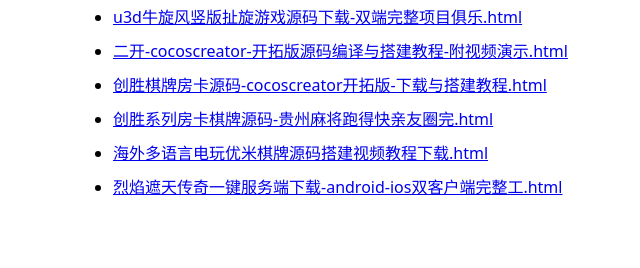
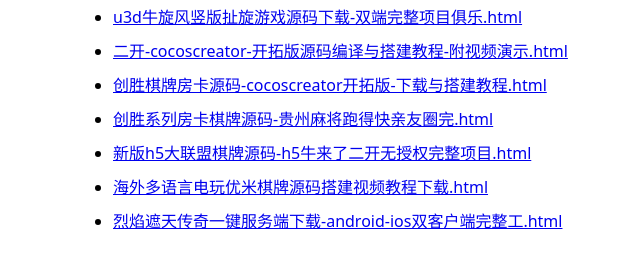
Before and after one commit to opmhoubue-eng/yuanmago-posts, a plain HTML site: page docs/index.html in a window 1280 px wide. Shown: the part 136-404 px from the top of the page, without its empty margins (137-777 px from the left). Drawn offline with Linux system fonts and the light colour scheme.

Commit message:
Add/Update docs/index.html

```diff
--- a/docs/index.html
+++ b/docs/index.html
@@ -8,5 +8,6 @@
 <li><a href="./二开-cocoscreator-开拓版源码编译与搭建教程-附视频演示.html">二开-cocoscreator-开拓版源码编译与搭建教程-附视频演示.html</a></li>
 <li><a href="./创胜棋牌房卡源码-cocoscreator开拓版-下载与搭建教程.html">创胜棋牌房卡源码-cocoscreator开拓版-下载与搭建教程.html</a></li>
 <li><a href="./创胜系列房卡棋牌源码-贵州麻将跑得快亲友圈完.html">创胜系列房卡棋牌源码-贵州麻将跑得快亲友圈完.html</a></li>
+<li><a href="./新版h5大联盟棋牌源码-h5牛来了二开无授权完整项目.html">新版h5大联盟棋牌源码-h5牛来了二开无授权完整项目.html</a></li>
 <li><a href="./海外多语言电玩优米棋牌源码搭建视频教程下载.html">海外多语言电玩优米棋牌源码搭建视频教程下载.html</a></li>
 <li><a href="./烈焰遮天传奇一键服务端下载-android-ios双客户端完整工.html">烈焰遮天传奇一键服务端下载-android-ios双客户端完整工.html</a></li></ul></main></body></html>
```
